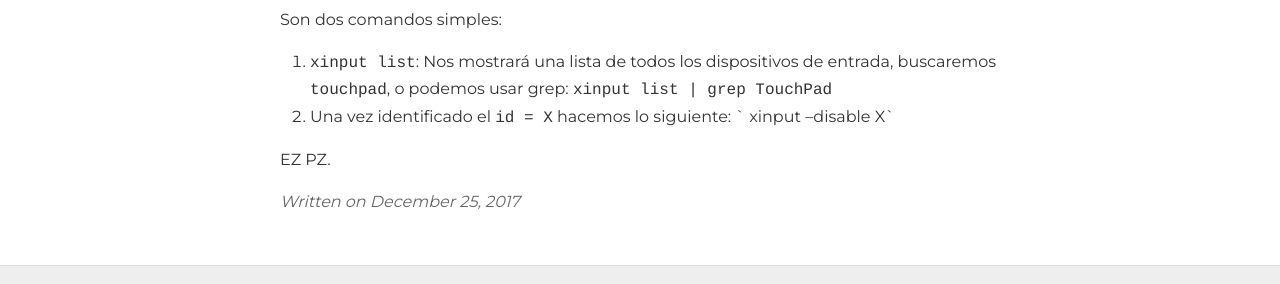
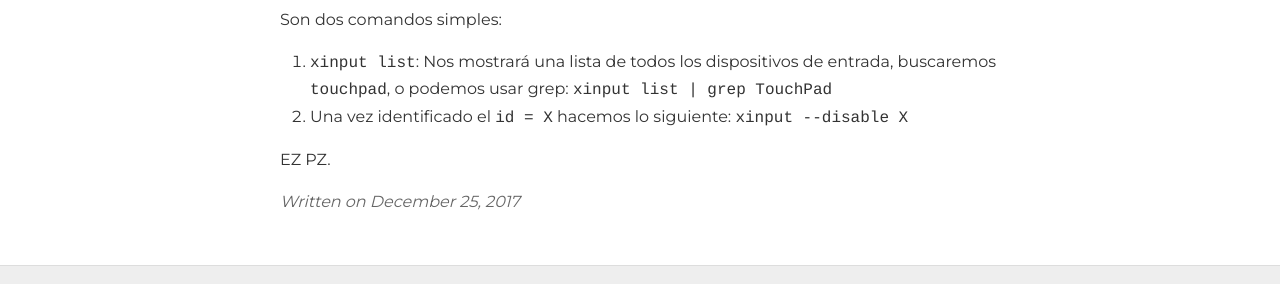
Before and after one commit to xavrb/xavrb.github.io, a Jekyll site: the page built from _posts/2017-12-25-fedora-synaptics-lxde.md, in a window 1280 px wide. Shown: the part 401-685 px from the top of the page. Built offline with Jekyll 4.4.1, drawn with Linux system fonts in a browser that asks for light colours.

```diff
--- a/_posts/2017-12-25-fedora-synaptics-lxde.md
+++ b/_posts/2017-12-25-fedora-synaptics-lxde.md
@@ -1,7 +1,7 @@
 ---
 layout: post
 title: Desactivando el touchpad en Fedora con LXDE
-tags: [fedora lxde]
+tags: [fedora, lxde]
 ---
 
 Por alguna razón que sigo investigando, el touchpad de mi laptop no reconoce `Fn + tecla que desactiva el touchpad`, así que la manera más fácil de conseguirlo es la siguiente.
@@ -11,6 +11,6 @@ Requisitos:
 
 Son dos comandos simples:
 1. `xinput list`: Nos mostrará una lista de todos los dispositivos de entrada, buscaremos `touchpad`, o podemos usar grep: `xinput list | grep TouchPad`
-2. Una vez identificado el `id = X` hacemos lo siguiente: ` xinput --disable X`
+2. Una vez identificado el `id = X` hacemos lo siguiente: `xinput --disable X`
 
 EZ PZ.
```
